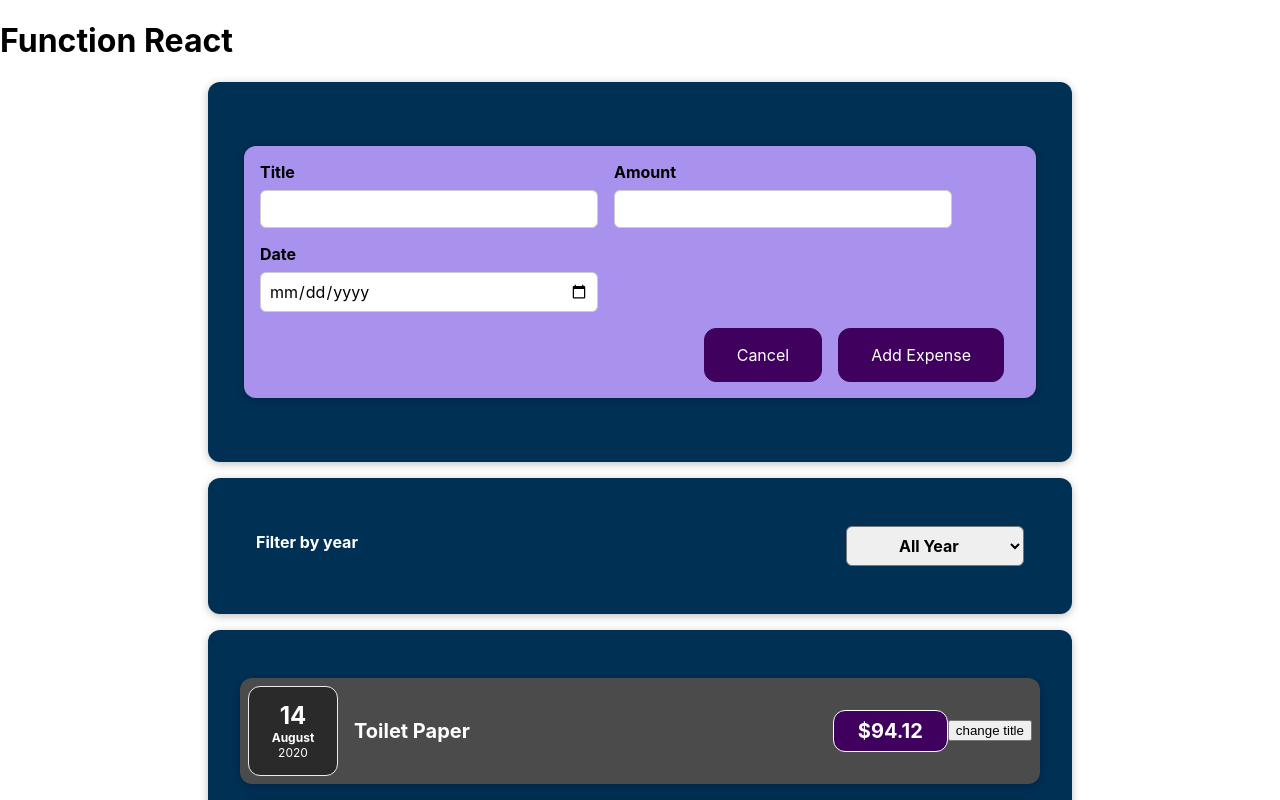
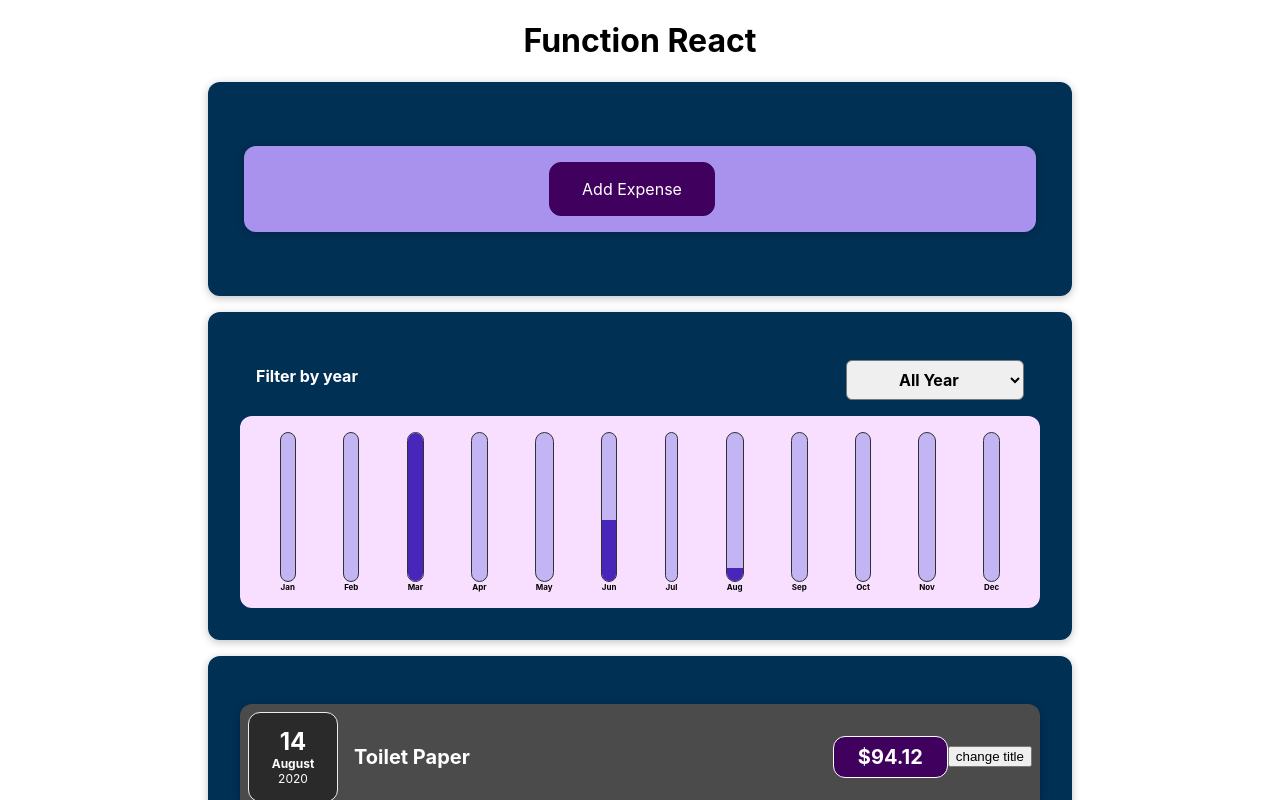
Before and after one commit to babboe1/Expense-Tracker, a React (Create React App) app: page / in a window 1280 px wide. Shown: the top 800 px of the page. Built offline with nearby package versions, Linux system fonts and the light colour scheme.

Commit message:
Update code

```diff
--- a/src/App.js
+++ b/src/App.js
@@ -2,8 +2,10 @@ import React, { useState } from 'react';
 import Card from './Components/Card/Card';
 import Context from './Components/Context/Context';
 import ExpensesFilter from './Components/ExpenseFilter/ExpenseFilter';
+import ExpenseChart from './Components/ExpenseItem/ExpenseChart/ExpenseChart';
 import ExpenseItems from './Components/ExpenseItems/ExpenseItems';
 import NewExpense from './Components/NewExpense/NewExpense';
+
 
 const App = () => {
    const expenses = [
@@ -32,45 +34,93 @@ const App = () => {
          date: new Date(2021, 5, 12),
       },
    ];
-   // console.log(expenses[0].date.getFullYear());
+
+   const chartDataPoints = [
+      { label: 'Jan', value: 0 },
+      { label: 'Feb', value: 0 },
+      { label: 'Mar', value: 0 },
+      { label: 'Apr', value: 0 },
+      { label: 'May', value: 0 },
+      { label: 'Jun', value: 0 },
+      { label: 'Jul', value: 0 },
+      { label: 'Aug', value: 0 },
+      { label: 'Sep', value: 0 },
+      { label: 'Oct', value: 0 },
+      { label: 'Nov', value: 0 },
+      { label: 'Dec', value: 0 },
+   ];
+   const test = [...chartDataPoints];
 
    const [expense, setExpenseData] = useState(expenses);
+   test.forEach((item, idx) => {
+      for (const el of expense) {
+         if (idx === el.date.getMonth()) {
+            item.value += +el.amount;
+            // console.log(item.value);
+         }
+      }
+   });
+   // eslint-disable-next-line no-unused-vars
+   const [data, setData] = useState(chartDataPoints);
+   const [chart, setChart] = useState(test);
+   const [flag, setFlag] = useState(false);
+   const [filteredYear, setFilteredYear] = useState(expense);
+   let initialValue = data.map((item) => item.value);
+   const [maxValue, setMaxValue] = useState(Math.max(...initialValue));
 
+   // Handler functions starts here
    const getDataHandler = (newData) => {
       setExpenseData((prevState) => {
-         return [newData, ...prevState];
+         return [...prevState, newData];
+      });
+      setChart((prev) => {
+         console.log([newData]);
+         prev.forEach((item, idx) => {
+            if (idx === newData.date.getMonth()) {
+               item.value += +newData.amount;
+            }
+         });
+         let value = prev.map((item) => item.value);
+         setMaxValue(Math.max(...value));
+         return [...prev];
       });
    };
 
-   const [filteredYear, setFilteredYear] = useState(expense);
    const filterYearHandler = (year) => {
       if (year === 'All year') {
-         console.log('all year');
-
          setFilteredYear(expense);
+         let value = chart.map((item) => item.value);
+         setMaxValue(Math.max(...value));
+         setFlag(false);
          return;
       }
+
       setFilteredYear(() => {
-         console.log(expense);
-         return expense.filter((item) => item.date.getFullYear() === +year);
+         setFlag(true);
+         let filtered = expense.filter(
+            (item) => item.date.getFullYear() === +year,
+         );
+         return filtered;
       });
-   }
+   };
+
+   const value = {
+      expense,
+      filteredYear,
+      getDataHandler,
+      filterYearHandler,
+      flag,
+   };
    return (
       <div>
-         <Context.Provider
-            value={{
-               expense,
-               filteredYear,
-               getDataHandler,
-               filterYearHandler
-            }}
-         >
-            <h1>Function React</h1>
+         <Context.Provider value={value}>
+            <h1 style={{ textAlign: 'center' }}>Function React</h1>
             <Card>
                <NewExpense />
             </Card>
             <Card>
                <ExpensesFilter />
+               <ExpenseChart dataPoint={chart} maxValue={maxValue} />
             </Card>
             <Card>
                <ExpenseItems />
--- /dev/null
+++ b/src/Components/Chart/Chart.css
@@ -0,0 +1,9 @@
+.chart {
+   padding: 1rem;
+   border-radius: 12px;
+   background-color: #f8dfff;
+   text-align: center;
+   display: flex;
+   justify-content: space-around;
+   height: 10rem;
+}
--- /dev/null
+++ b/src/Components/Chart/Chart.js
@@ -0,0 +1,70 @@
+import React from 'react';
+import CharBar from './ChartBar/CharBar';
+import './Chart.css';
+
+const Chart = (props) => {
+   // console.log(props.dataPoints);
+   return (
+      <div className="chart">
+         {props.dataPoints.map((dataPoint) => (
+            <CharBar
+               key={dataPoint.label}
+               value={dataPoint.value}
+               maxValue={props.maxValue}
+               label={dataPoint.label}
+            />
+         ))}
+      </div>
+   );
+};
+
+export default Chart;
+
+
+// const setChartData = (data, exp, test) => {
+   //    // eslint-disable-next-line array-callback-return
+   //    let newData = data
+   //    let map = {
+   //       [test]: test
+   //    }
+   //    data.forEach((item, idx) => {
+   //       for (const el of exp) {
+   //          if (idx === el.date.getMonth()) {
+   //             item.value += +el.amount;
+   //             console.log(item.value);
+   //          }
+   //       }
+   //    });
+   //    `${test}`(newData)
+   //    // return newData;
+   // };
+
+   // const initialChart = () => {
+   //    let test = [...chartDataPoints];
+   //    test.forEach((item, idx) => {
+   //       for (const el of expense) {
+   //          if (idx === el.date.getMonth()) {
+   //             item.value += +el.amount;
+   //             // console.log(item.value);
+   //          }
+   //       }
+   //    });
+   // };
+
+   // setChart((prev) => {
+   //    console.log(data);
+   //    let array = [...data];
+   //    array.forEach((item, idx) => {
+   //       for (const el of filtered) {
+   //          if (idx === el.date.getMonth()) {
+   //             console.log(item.value);
+   //             item.value = +el.amount;
+   //             console.log(item.value);
+   //          }
+   //       }
+   //    });
+   //    let value = prev.map((item) => item.value);
+   //    setMaxValue(Math.max(...value));
+   //    console.log(array);
+   //    return array;
+   // });
--- /dev/null
+++ b/src/Components/Chart/ChartBar/CharBar.css
@@ -0,0 +1,30 @@
+.chart-bar {
+   height: 100%;
+   display: flex;
+   flex-direction: column;
+   align-items: center;
+}
+
+.chart-bar__inner {
+   height: 100%;
+   width: 100%;
+   border: 1px solid #313131;
+   border-radius: 12px;
+   background-color: #c3b4f3;
+   overflow: hidden;
+   display: flex;
+   flex-direction: column;
+   justify-content: flex-end;
+}
+
+.chart-bar__fill {
+   background-color: #4826b9;
+   width: 100%;
+   transition: all 0.3s ease-out;
+}
+
+.chart-bar__label {
+   font-weight: bold;
+   font-size: 0.5rem;
+   text-align: center;
+}
--- /dev/null
+++ b/src/Components/Chart/ChartBar/CharBar.js
@@ -0,0 +1,23 @@
+import React from 'react';
+import './CharBar.css';
+
+const CharBar = (props) => {
+   let barFillHeight = '0%';
+
+   if (props.maxValue > 0) {
+      barFillHeight = Math.round((props.value / props.maxValue) * 100) + '%';
+   }
+   return (
+      <div className="chart-bar">
+         <div className="chart-bar__inner">
+            <div
+               className="chart-bar__fill"
+               style={{ height: barFillHeight }}
+            ></div>
+         </div>
+         <div className="chart-bar__label">{props.label}</div>
+      </div>
+   );
+};
+
+export default CharBar;
--- /dev/null
+++ b/src/Components/ExpenseItem/ExpenseChart/ExpenseChart.js
@@ -0,0 +1,32 @@
+import React from 'react';
+import Chart from '../../Chart/Chart';
+
+const ExpenseChart = (props) => {
+   // const chartDataPoints = [
+   //    { label: 'Jan', value: 0 },
+   //    { label: 'Feb', value: 0 },
+   //    { label: 'Mar', value: 0 },
+   //    { label: 'Apr', value: 0 },
+   //    { label: 'May', value: 0 },
+   //    { label: 'Jun', value: 0 },
+   //    { label: 'Jul', value: 0 },
+   //    { label: 'Aug', value: 0 },
+   //    { label: 'Sep', value: 0 },
+   //    { label: 'Oct', value: 0 },
+   //    { label: 'Nov', value: 0 },
+   //    { label: 'Dec', value: 0 },
+   // ];
+   // let chartDataValue = [];
+   // chartDataValue.sort((a, b) => a - b);
+   // props.expenses.forEach((item, idx) => {
+   //    const month = item.date.getMonth();
+   //    chartDataValue.push(item.amount);
+   //    if (chartDataPoints[idx].label === month) {
+   //       chartDataPoints[idx].value += item.amount;
+   //    }
+   // });
+// console.log(props);
+   return <Chart dataPoints={props.dataPoint} maxValue={ props.maxValue} />;
+};
+
+export default ExpenseChart;
--- a/src/Components/NewExpense/ExpenseForm/ExpenseForm.js
+++ b/src/Components/NewExpense/ExpenseForm/ExpenseForm.js
@@ -3,32 +3,33 @@ import Context from '../../Context/Context';
 import './ExpenseForm.css';
 
 const ExpenseForm = (props) => {
-   const [initial, setInitial] = useState("");
+   const [initial, setInitial] = useState('');
+   const [showExpense, setShowExpense] = useState(true);
 
    const changeHandler = (e, type) => {
       setInitial((prevState) => {
-
          if (type === 'date') {
             return {
                ...prevState,
-               date: new Date(e.target.value)
-            }
+               date: new Date(e.target.value),
+            };
          }
          return {
             ...prevState,
-            [type]: e.target.value
-         }
-      })
+            id: prevState.id ? +prevState.id + 1 : 1,
+            [type]: e.target.value,
+         };
+      });
    };
    const expenseContext = useContext(Context);
 
    const submitHandler = (e) => {
       expenseContext.getDataHandler(initial);
       e.preventDefault();
-      e.target.reset();
-   }
+      // e.target.reset();
+   };
 
-   return (
+   return !showExpense ? (
       <form onSubmit={submitHandler} className="" action="">
          <div className="new-expense__controls">
             <div className="new-expense__control">
@@ -61,10 +62,28 @@ const ExpenseForm = (props) => {
             </div>
          </div>
          <div className="new-expense__actions">
-            <button type="button">Cancel</button>
+            <button
+               onClick={() => {
+                  setShowExpense(!showExpense);
+               }}
+               type="button"
+            >
+               Cancel
+            </button>
             <button type="submit">Add Expense</button>
          </div>
       </form>
+   ) : (
+      <div className="new-expense__actions" style={{ textAlign: 'center' }}>
+         <button
+            onClick={() => {
+               setShowExpense(!showExpense);
+            }}
+            type="submit"
+         >
+            Add Expense
+         </button>
+      </div>
    );
 };
 
```
